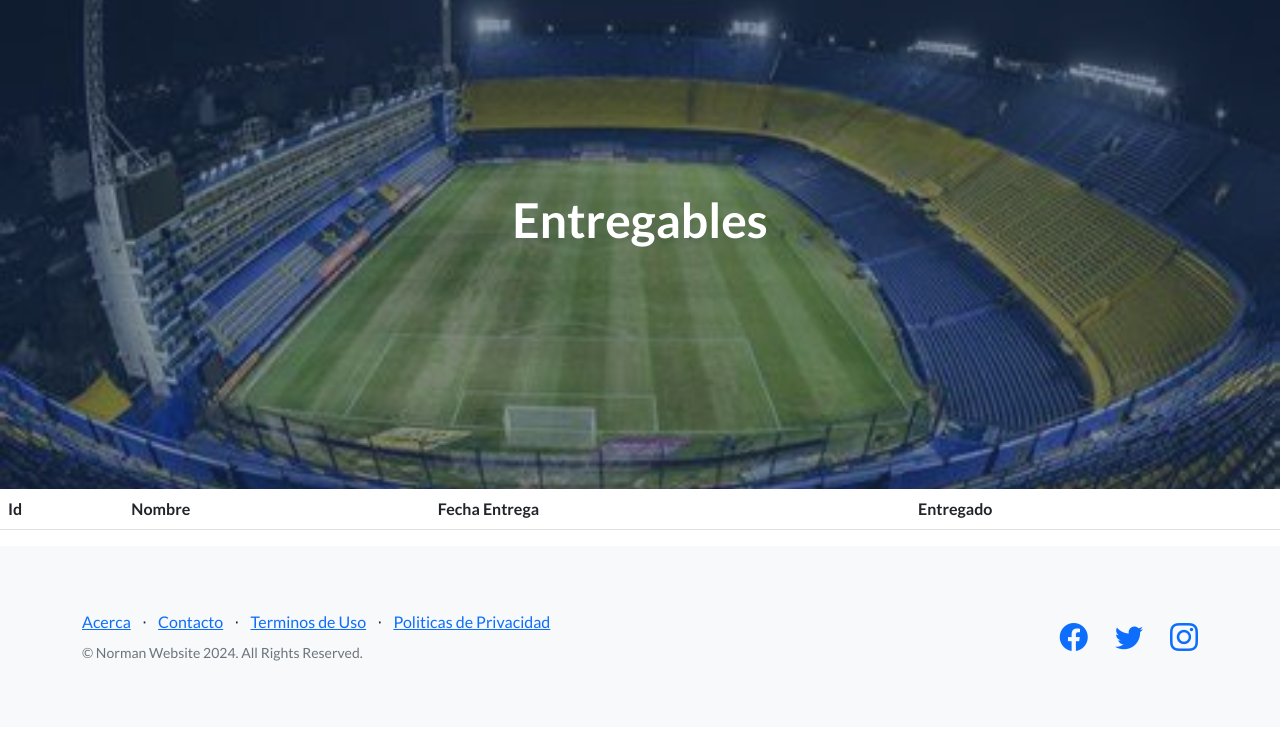
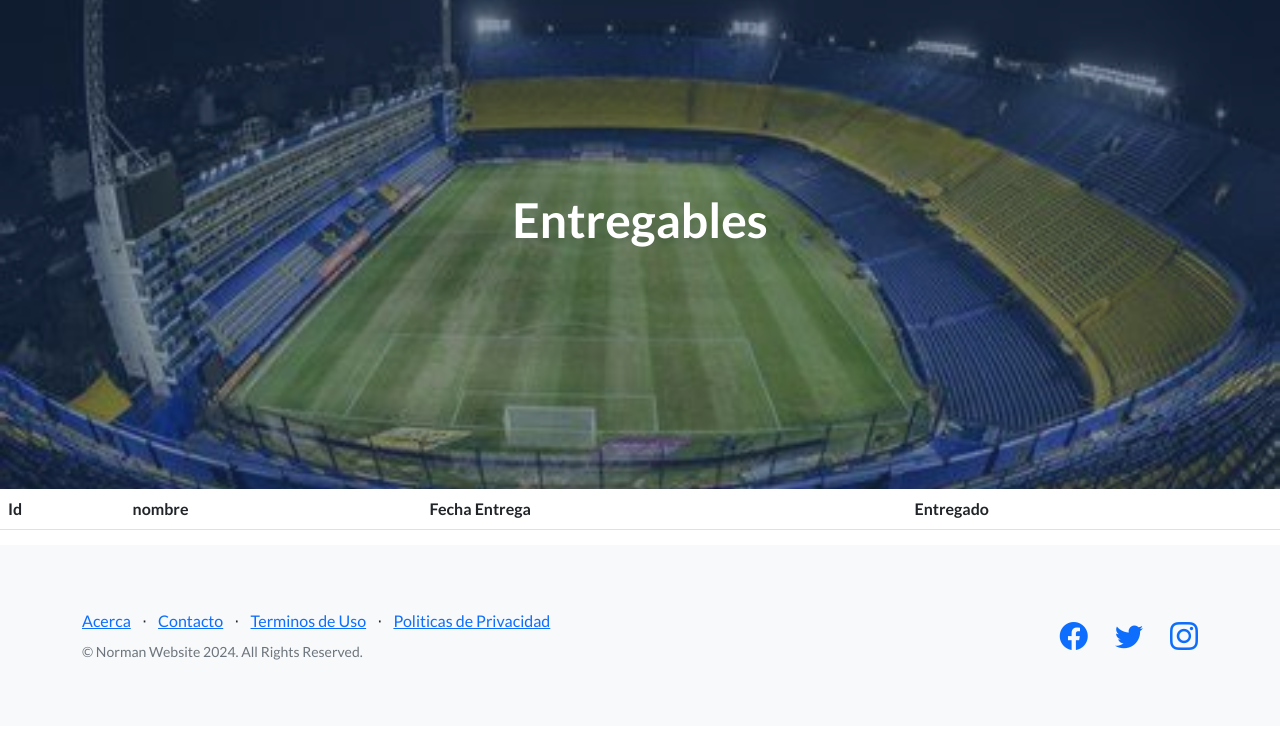
Before and after one commit to KevinNahuel09/roson_tercera_entrega, a Django app: page /entregables/ in a window 1280 px wide. Shown: the part 67-800 px from the top of the page. Run offline with Django 4.2, Linux system fonts and the light colour scheme; data that the repository does not hold is empty; some libraries are stand-ins or nearby versions.

Commit message:
tercera entrega roson

```diff
--- a/roson_tercera_pre_entrega/academia/entidades/admin.py
+++ b/roson_tercera_pre_entrega/academia/entidades/admin.py
@@ -13,4 +13,3 @@ class ProfesorAdmin(admin.ModelAdmin):
 admin.site.register(Curso, CursoAdmin)
 admin.site.register(Profesor, ProfesorAdmin)
 admin.site.register(Estudiante)
-admin.site.register(Entregable)
--- a/roson_tercera_pre_entrega/academia/entidades/templates/entidades/entregables.html
+++ b/roson_tercera_pre_entrega/academia/entidades/templates/entidades/entregables.html
@@ -1,9 +1,9 @@
 {% extends "entidades/index.html" %}
-
 
 {% block titulo %}
 <h1 class="mb-5">Entregables</h1>
 {% endblock titulo %}
+
 
 
 {% block contenido %}
@@ -11,19 +11,19 @@
     <thead>
         <tr>
             <th>Id</th>
-            <th>Nombre</th>
+            <th>nombre</th>
             <th>Fecha Entrega</th>
             <th>Entregado</th>
-        </tr>
+        <tr>
     </thead>
     <tbody>
-    {% for p in entregables  %}
+    {% for p in Entregables %}
         <tr>
             <td>{{ p.id }}</td>
             <td>{{ p.nombre }}</td>
             <td>{{ p.fechaEntrega }}</td>
             <td>{{ p.entregado }}</td>
-        </tr>
+        <tr>
     {% endfor %}
     </tbody>
 </table>
--- a/roson_tercera_pre_entrega/academia/entidades/templates/entidades/index.html
+++ b/roson_tercera_pre_entrega/academia/entidades/templates/entidades/index.html
@@ -37,7 +37,7 @@
                             <!-- Page heading-->
 
                             {% block titulo %}
-                            <h1 class="mb-5">Bienvenidos a la Academia de Python</h1>
+                            <h1 class="mb-5">Bienvenidos a la tercera entrega de roson</h1>
                             {% endblock titulo %}
 
 
```
